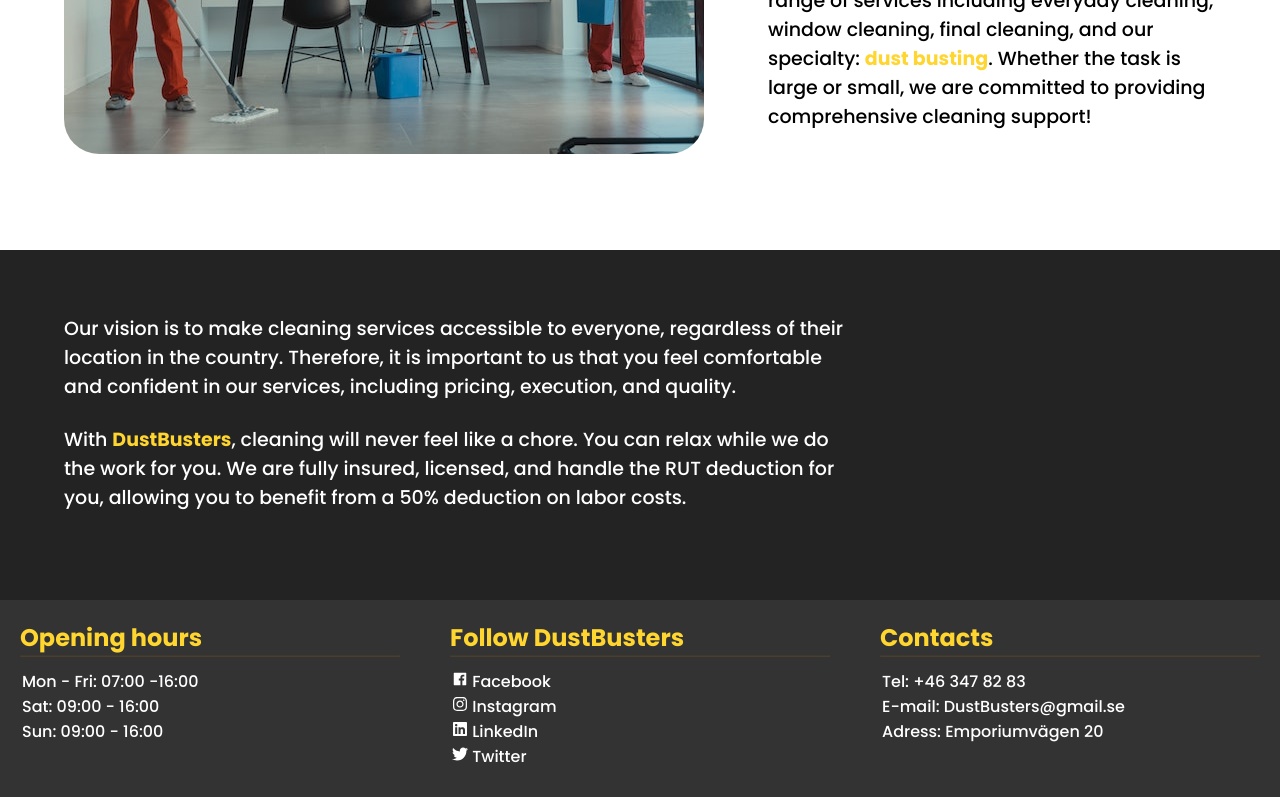
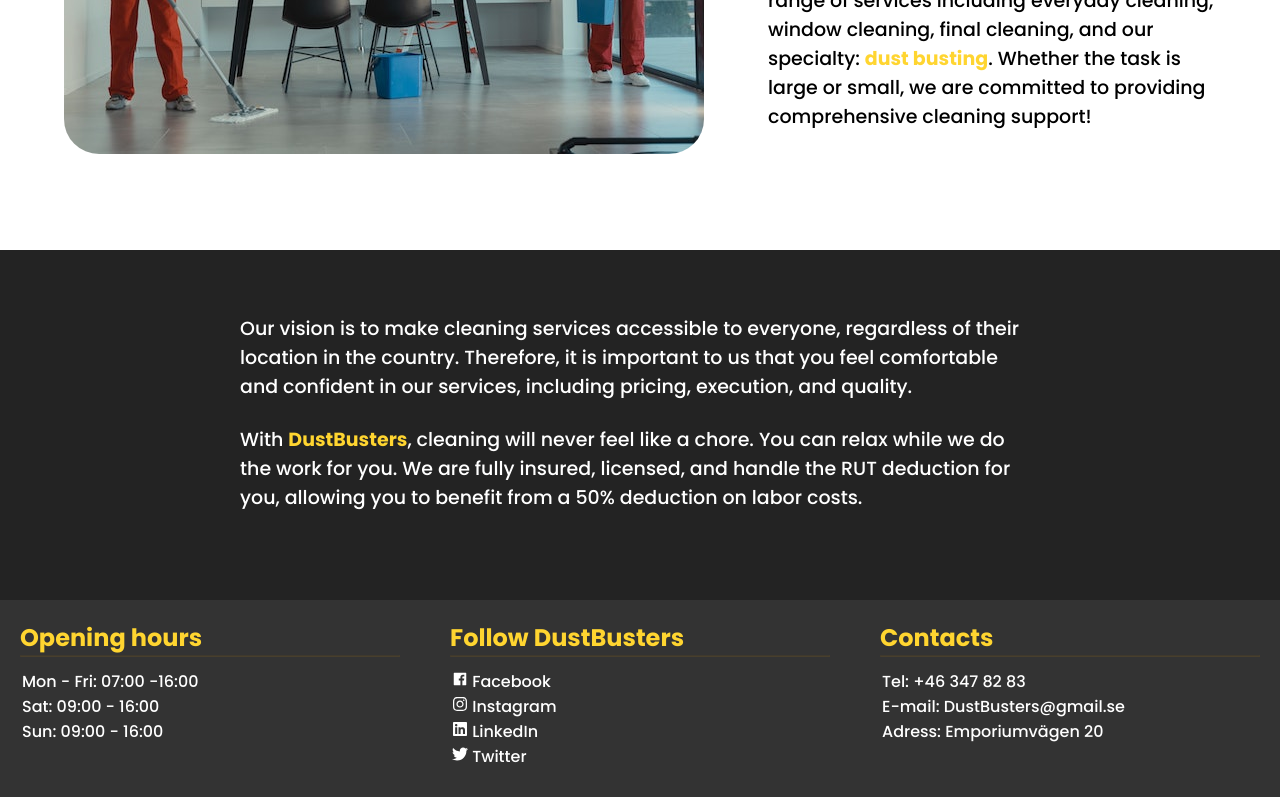
Before and after one commit to jonaelghid3y/DustBusters, a React (Vite) app: page /Aboutus in a window 1280 px wide. Shown: the part 417-1214 px from the top of the page. Built offline with nearby package versions, Linux system fonts and the light colour scheme.

Commit message:
Centered second text section in About us

```diff
--- a/src/Pages/AboutUs.jsx
+++ b/src/Pages/AboutUs.jsx
@@ -17,7 +17,7 @@
           </StyledText>
         </StyledTextContainer>
       </StyledDiv>
-      <StyledDiv style={{ backgroundColor: '#232323', color: 'white' }}>
+      <StyledDiv style={{ backgroundColor: '#232323', color: 'white', display: 'flex', justifyContent: 'center', }}>
         <StyledTextContainer>
           <StyledText>
             Our vision is to make cleaning services accessible to everyone, regardless of their location in the country. Therefore, it is important to us that you feel comfortable and confident in our services, including pricing, execution, and quality.
```
